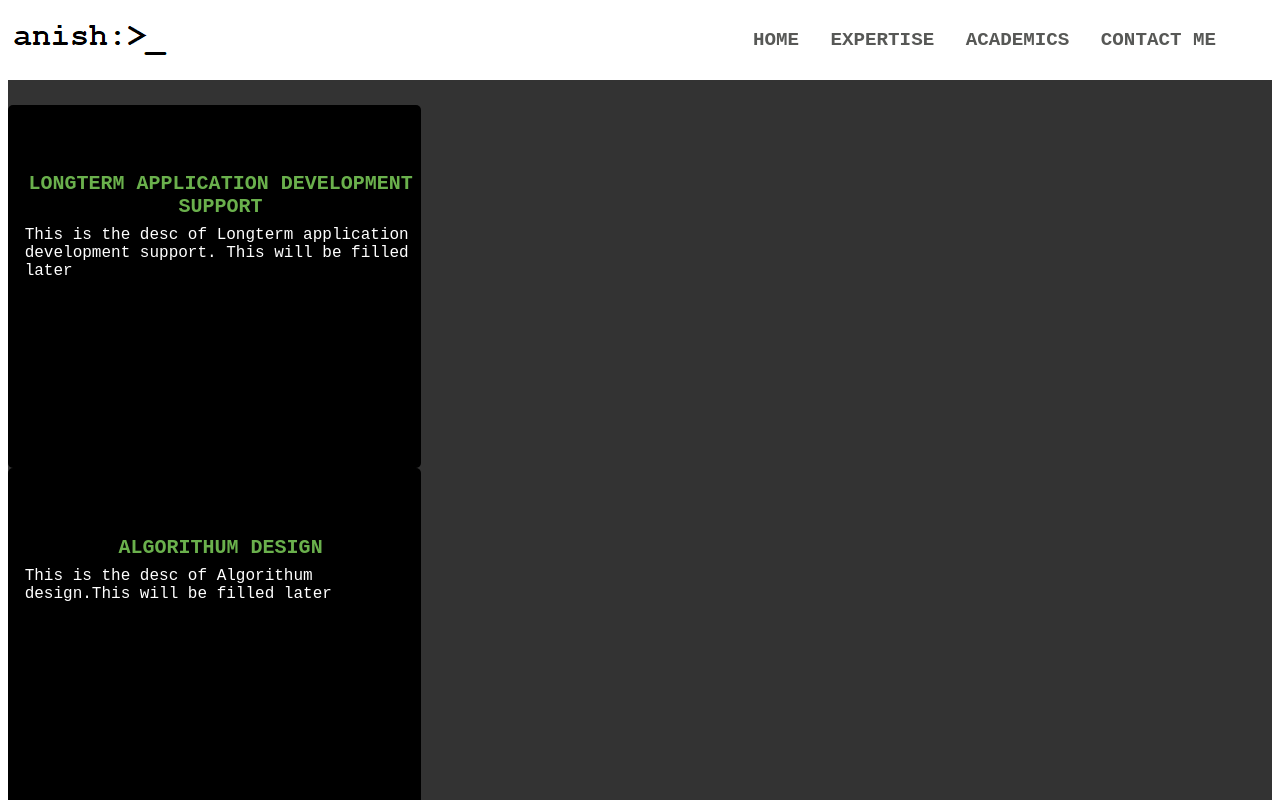
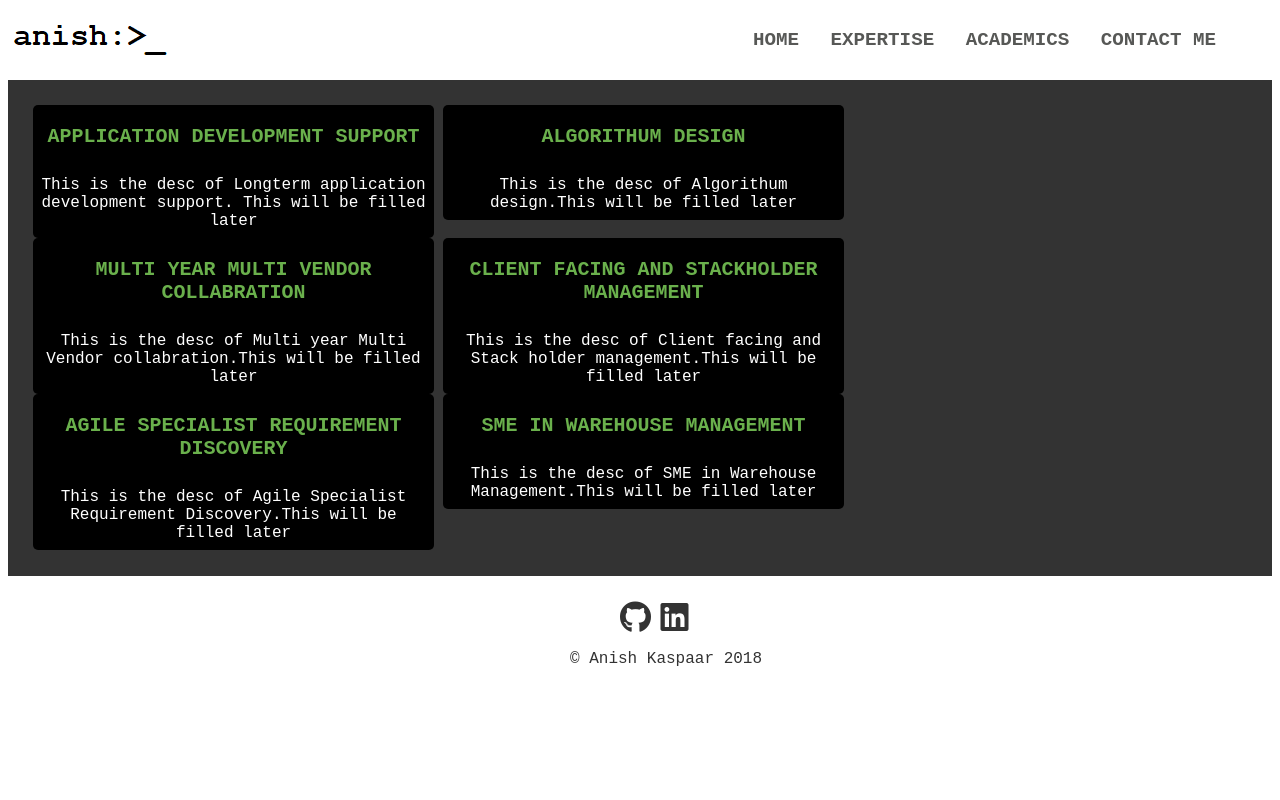
Before and after one commit to anishthanaseelan/anishthanaseelan.github.io, a plain HTML site: page index.html in a window 1280 px wide. Both pictures are taken after a click on the link "EXPERTISE". Shown: the top 800 px of the page. Drawn offline with nearby package versions, Linux system fonts and the light colour scheme.

Commit message:
Fixed Expertise Card Alignment

```diff
--- a/index.html
+++ b/index.html
@@ -32,19 +32,18 @@
         <div class="card">
             <div class="img"></div>
             <div class="card-text">
-                <p class="name">Anish Thanaseelan Kaspaar</p>
-                <p class="title">Application Architect | Consultent | SME in Warehouse Management System</p>
+                <p class="name">Anish Kaspaar</p>
+                <p class="title">I am a passionate Software Programmer who does Solution Architecture Consulting for Retail Warehouse Management
+                    systems. </p>
             </div>
         </div>
     </div>
 
     <div class="page-content" id="expt-cards">
-        <div class- "card-space"></div>
         <div class="expt-card">
-            <div class="expt-title">Longterm application development support</div>
+            <div class="expt-title">Application development support</div>
             <div class="expt-desc">This is the desc of Longterm application development support. This will be filled later </div>
         </div>
-        <div class- "card-space"></div>
         <div class="expt-card">
             <div class="expt-title">Algorithum design</div>
             <div class="expt-desc">This is the desc of Algorithum design.This will be filled later </div>
@@ -54,15 +53,9 @@
             <div class="expt-desc">This is the desc of Multi year Multi Vendor collabration.This will be filled later </div>
         </div>
         <div class="expt-card">
-            <div class="expt-title">Client facing and Stack holder management</div>
+            <div class="expt-title">Client facing and Stackholder management</div>
             <div class="expt-desc">This is the desc of Client facing and Stack holder management.This will be filled later </div>
         </div>
-
-        <div class="expt-card">
-            <div class="expt-title">Project Consulting</div>
-            <div class="expt-desc">This is the desc of Project Consulting.This will be filled later </div>
-        </div>
-
         <div class="expt-card">
             <div class="expt-title">Agile Specialist Requirement Discovery</div>
             <div class="expt-desc">This is the desc of Agile Specialist Requirement Discovery.This will be filled later </div>
@@ -77,7 +70,7 @@
         <a href="https://github.com/anishthanaseelan" class="fab fa-github"></a>
         <a href="https://www.linkedin.com/in/anish-kaspaar/" class="fab fa-linkedin"></a>
         </br>
-        <p>Anish Kaspaar 2018</p>
+        <p>© Anish Kaspaar 2018</p>
     </div>
 </body>
 
--- a/style.css
+++ b/style.css
@@ -78,6 +78,8 @@ body{
     background-size: cover;
     overflow: hidden;
     padding-bottom: 2%;
+    padding-left: 2%;
+    padding-right: 2%;
  }
 
 .card{
@@ -119,12 +121,14 @@ body{
 }
 
 .expt-card{
-    width: 400px;
-    height: 300px;
+    width: calc(33%);
+    height: calc(50%);
     background-color:rgb(0, 0, 0);
     border-radius: 5px;
-    padding-top: 5%;
-    padding-left: 1%;
+    display: inline-table;
+    background-size: contain;
+    text-align: center;
+
 }
 
 .expt-title{
@@ -134,14 +138,17 @@ body{
     font-weight: 800;
     color: #6ab04c;
     text-align: center;
-    padding: 1%;
+    padding-top: 5%;
+    padding-bottom: 5%;
+    padding-left: 2%;
+    padding-right: 2%;
 }
 
 .expt-desc{
     font-style: bold;
     font-size: 100%;
     color:#ffffff;
-    padding: 1%;
+    padding: 2%;
 }
 
 .footer{
```
